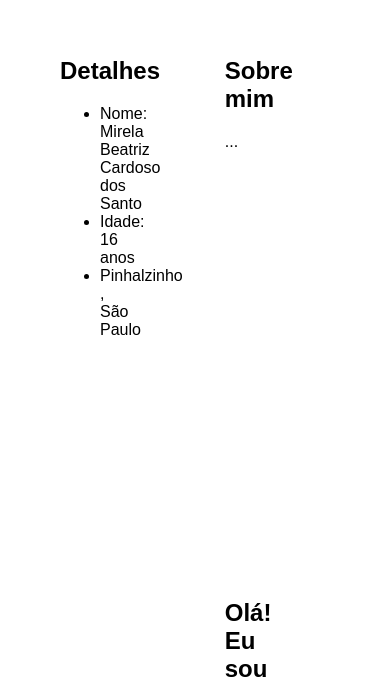
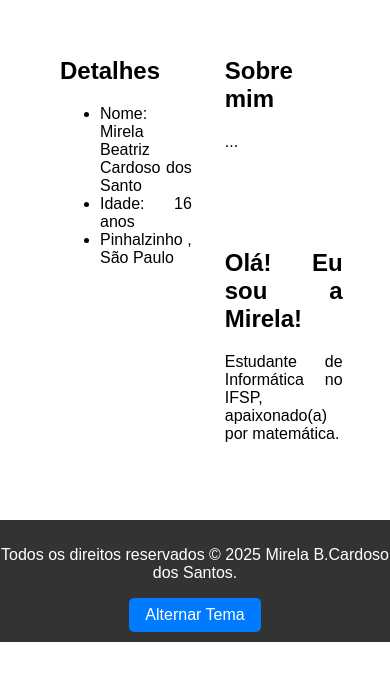
Before and after one commit to cardosomi/meu-perfil, a plain HTML site: page index.html in a window 390 px wide. Shown: the part 168-847 px from the top of the page. Drawn offline with Linux system fonts and the light colour scheme.

Commit message:
Update style.css

```diff
--- a/styles/style.css
+++ b/styles/style.css
@@ -76,7 +76,7 @@ button:hover {
       align-items: center;
     }
 
-    #secao1, #secao2, #secao3 {
+   section {
       width: 80%;
       margin-bottom: 20px;
       height: auto;
```
